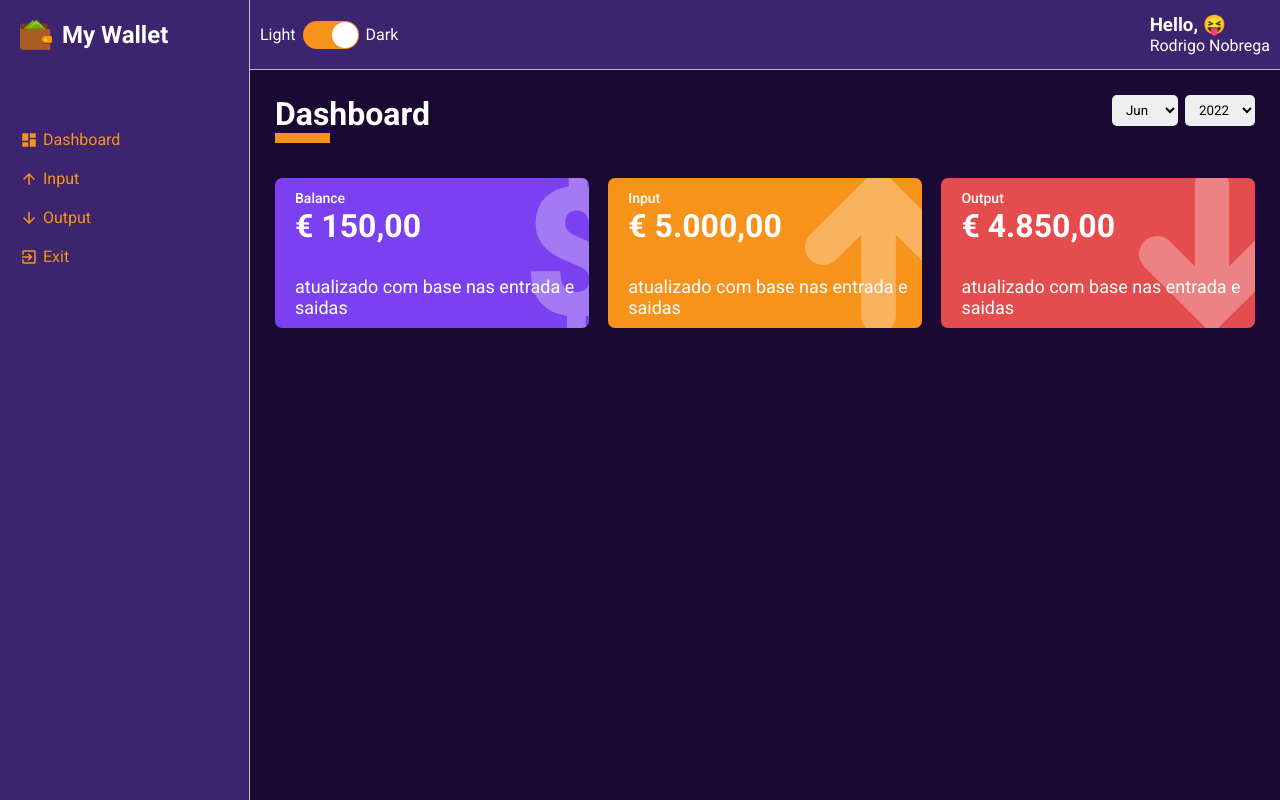
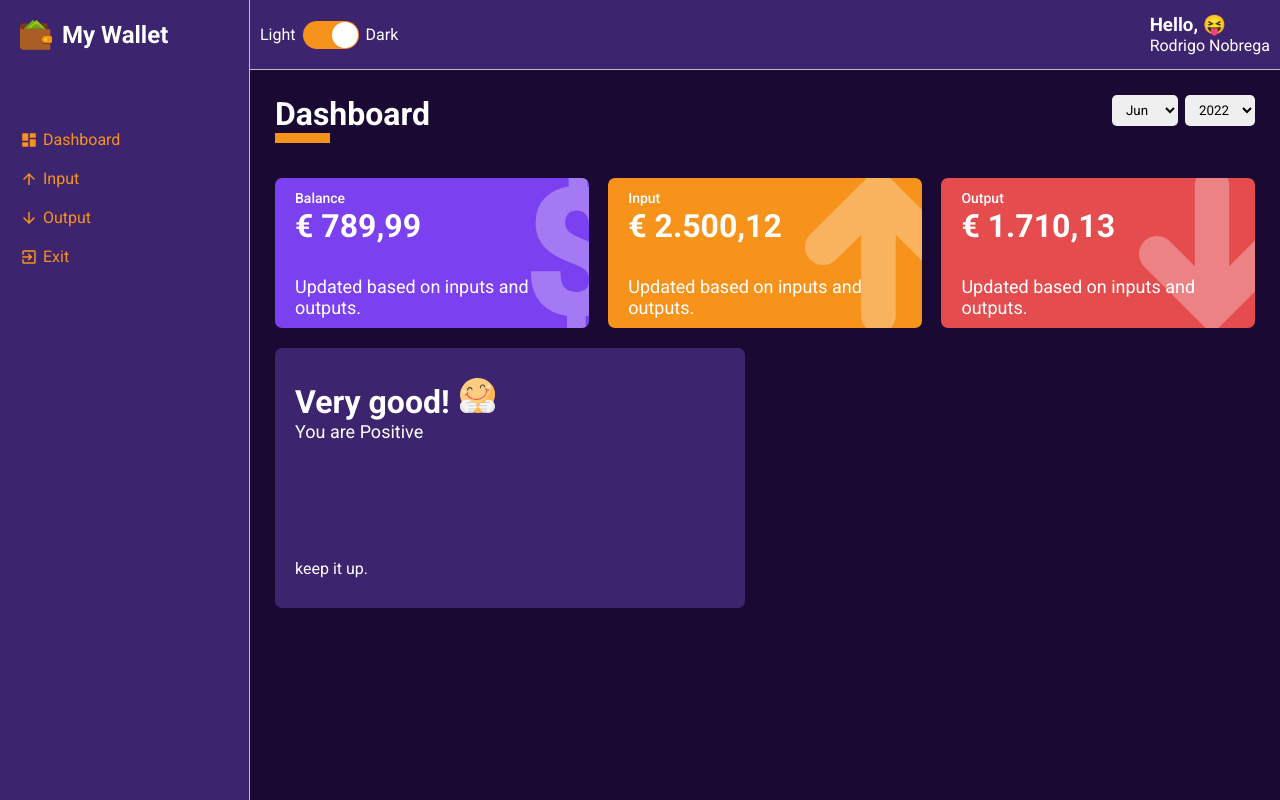
Before and after one commit to rodrigonobrega1/MyWallet, a React (Create React App) app: page /dashboard in a window 1280 px wide. Built offline with nearby package versions, Linux system fonts and the light colour scheme.

Commit message:
create card icons sad and happy

```diff
--- a/src/Pages/Dashboard/index.tsx
+++ b/src/Pages/Dashboard/index.tsx
@@ -7,6 +7,10 @@
 import expenses from '../../repositories/expenses';
 import gains from '../../repositories/gains';
 import WalletBox from '../../components/WalletBox';
+import MessageBox from "../../components/MessageBox";
+import happyImg from '../../assets/happy.svg';
+import sadImg from '../../assets/sad.svg';
+import { icons } from "react-icons";
 
 const Dashboard: React.FC = () => {
 
@@ -30,6 +34,7 @@
 
     },[]);
 
+
     const years = useMemo(() => {
         let uniqueYears: number[] = [];
 
@@ -52,11 +57,86 @@
     },[]);
 
 
+    const totalExpenses = useMemo(() => {
+        let total: number = 0;
+
+        expenses.forEach(item => {
+            const date = new Date(item.date);
+            const year = date.getFullYear();
+            const month = date.getMonth() + 1;
+
+            if(month === monthSelected && year === yearSelected){
+                try{
+                    total += Number(item.amount)
+                }catch{
+                    throw new Error('Invalid amount! Amount must be number')
+                }
+            }
+        });
+            return total
+    },[monthSelected, yearSelected]);
+
+
+
+    const totalGains = useMemo(() => {
+        let total: number = 0;
+
+        gains.forEach(item => {
+            const date = new Date(item.date);
+            const year = date.getFullYear();
+            const month = date.getMonth() + 1;
+
+            if(month === monthSelected && year === yearSelected){
+                try{
+                    total += Number(item.amount)
+                }catch{
+                    throw new Error('Invalid amount! Amount must be number')
+                }
+            }
+        });
+            return total
+    },[monthSelected, yearSelected]);
+
+
+    const totalBalance = useMemo(() => {
+
+            return totalGains - totalExpenses
+    },[totalGains, totalExpenses]);
+
+
+    const message = useMemo(() => {
+            if(totalBalance < 0){
+                return {
+                    title: "Very bad!",
+                    description: "You spent more than you should.",
+                    footerText: "Check your spending to improve next month.",
+                    icon: sadImg
+                }
+            }
+            else if(totalBalance === 0){
+                return {
+                    title: "Almost!",
+                    description: "Be careful. you need extra money... try to save.",
+                    footerText: "Check your spending to improve next month.",
+                    icon: sadImg
+                }
+            } else {
+                return {
+                    title: "Very good!",
+                    description: "You are Positive",
+                    footerText: "keep it up.",
+                    icon: happyImg
+            }
+        }
+
+    },[totalBalance]);
+
+
     const handleMonthSelected = (month: string) => {
         try {
             const parseMonth = Number(month);
             setMonthSelected(parseMonth);
-        }catch(error){
+        }catch{
             throw new Error('invalid month value. is accept 0 - 24.')
         }
     }
@@ -65,7 +145,7 @@
         try {
             const parseYear = Number(year);
             setYearSelected(parseYear);
-        }catch(error){
+        }catch{
             throw new Error('invalid year value. is accept integer numbers.')
         }
     }
@@ -82,26 +162,34 @@
                 <WalletBox
                     title="Balance"
                     color="#7b41f0"
-                    amount={150.00}
-                    footerlabel={"atualizado com base nas entrada e saidas"}
+                    amount={totalBalance}
+                    footerlabel={"Updated based on inputs and outputs."}
                     icon="dollar"
                 />
 
                 <WalletBox
                     title="Input"
                     color="#f7931b"
-                    amount={5000.00}
-                    footerlabel={"atualizado com base nas entrada e saidas"}
+                    amount={totalGains}
+                    footerlabel={"Updated based on inputs and outputs."}
                     icon="arrowUp"
                 />
 
                 <WalletBox
                     title="Output"
                     color="#e44c4e"
-                    amount={4850.00}
-                    footerlabel={"atualizado com base nas entrada e saidas"}
+                    amount={totalExpenses}
+                    footerlabel={"Updated based on inputs and outputs."}
                     icon="arrowDown"
                 />
+
+                <MessageBox
+                    title={message.title}
+                    description={message.description}
+                    footerText={message.footerText}
+                    icon={message.icon}
+                />
+
             </Content>
         </Container>
     );
--- a/src/Pages/Dashboard/styles.ts
+++ b/src/Pages/Dashboard/styles.ts
@@ -7,4 +7,5 @@
 export const Content = styled.div`
     display: flex;
     justify-content: space-between;
+    flex-wrap: wrap;
 `;
--- a/src/Pages/List/index.tsx
+++ b/src/Pages/List/index.tsx
@@ -93,7 +93,7 @@
         try {
             const parseMonth = Number(month);
             setMonthSelected(parseMonth);
-        }catch(error){
+        }catch{
             throw new Error('invalid month value. is accept 0 - 24.')
         }
     }
@@ -102,7 +102,7 @@
         try {
             const parseYear = Number(year);
             setYearSelected(parseYear);
-        }catch(error){
+        }catch{
             throw new Error('invalid year value. is accept integer numbers.')
         }
     }
--- /dev/null
+++ b/src/components/MessageBox/index.tsx
@@ -0,0 +1,36 @@
+import React from "react";
+
+import { Container } from './styles';
+
+interface IMessageBoxProps {
+    title: string;
+    description: string;
+    footerText: string;
+    icon: string;
+}
+
+const MessageBox: React.FC<IMessageBoxProps> = ({title, description, footerText, icon}) => {
+    return (
+
+        <Container>
+            <header>
+                <h1>
+                    {title}
+                    <img src={icon} alt={title} />
+                </h1>
+                <p>
+                    {description}
+                </p>
+            </header>
+
+            <footer>
+                <span>
+                    {footerText}
+                </span>
+            </footer>
+
+        </Container>
+    );
+}
+
+export default MessageBox;
--- /dev/null
+++ b/src/components/MessageBox/styles.ts
@@ -0,0 +1,23 @@
+import styled from 'styled-components';
+
+export const Container = styled.div`
+    width: 48%;
+    height: 260px;
+    background-color: ${props => props.theme.colors.secondary};
+    color: ${props => props.theme.colors.white};
+    border-radius: 7px;
+    margin: 10px 0;
+    padding: 30px 20px;
+    display: flex;
+    flex-direction: column;
+    justify-content: space-between;
+
+    > header img {
+        width: 35px;
+        margin-left: 10px;
+    }
+
+    > header p {
+        font-size: 18px;
+    }
+`;
```
